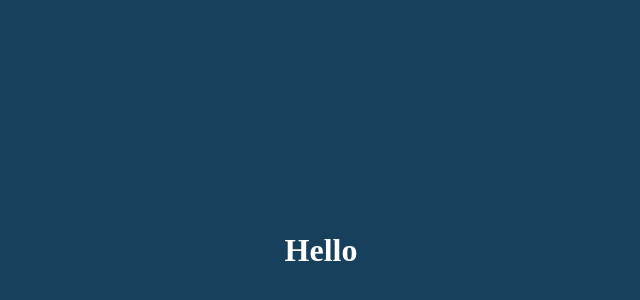
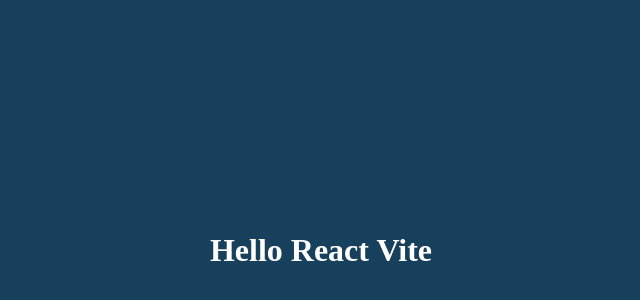
Before and after one commit to sbrb/react-vite-starter, a React (Vite) app: page / in a window 1280 px wide. Shown: the part 120-420 px from the top of the page, without its empty margins (319-959 px from the left). Built offline with nearby package versions, Linux system fonts and the light colour scheme.

Commit message:
Update App.jsx

```diff
--- a/src/App.jsx
+++ b/src/App.jsx
@@ -3,7 +3,7 @@
 function App() {
   return (
     <div className="App">
-      <h1>Hello</h1>
+      <h1>Hello React Vite</h1>
     </div>
   );
 }
```
